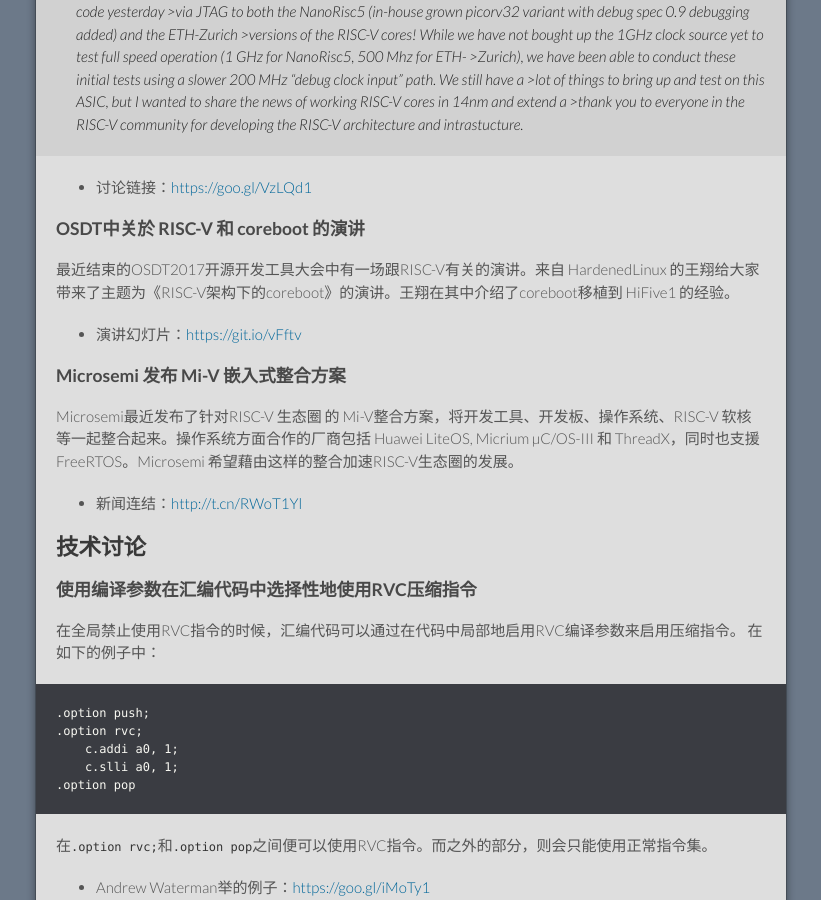
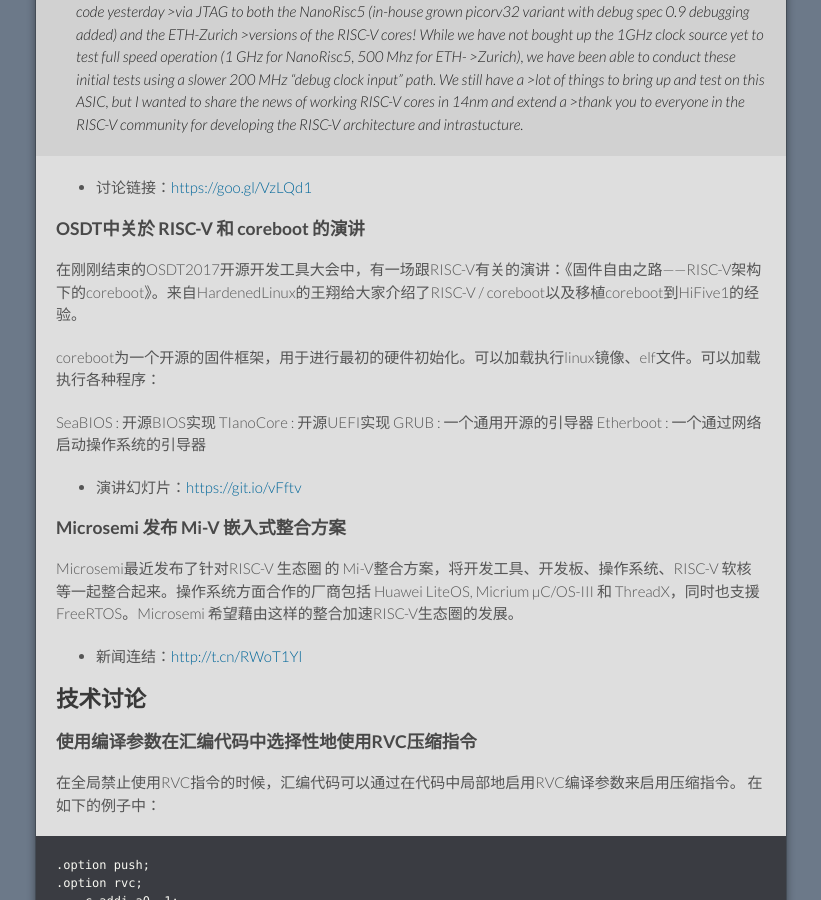
Before and after one commit to cnrv/home, a Jekyll site: the page built from bi-week-rpts/2017-10-26.md, in a window 1280 px wide and 900 px high, scrolled down 1067 px. Shown: the whole window, without its empty margins (229-1050 px from the left). Built offline with Jekyll 4.4.1, drawn with Linux system fonts in a browser that asks for light colours; Markdown is read by kramdown in place of the engine named in the settings; comment, search, counter and statistics services are not loaded; our own code applies the rules of GitHub Pages for plain Markdown files.

Commit message:
Update 2017-10-26.md

```diff
--- a/bi-week-rpts/2017-10-26.md
+++ b/bi-week-rpts/2017-10-26.md
@@ -39,7 +39,14 @@
 - 讨论链接：[https://goo.gl/VzLQd1](https://groups.google.com/a/groups.riscv.org/d/msg/hw-dev/kppLfANB8Pw/FDXRNTkSAQAJ)
 
 ### OSDT中关於 RISC-V 和 coreboot 的演讲
-最近结束的OSDT2017开源开发工具大会中有一场跟RISC-V有关的演讲。来自 HardenedLinux 的王翔给大家带来了主题为《RISC-V架构下的coreboot》的演讲。王翔在其中介绍了coreboot移植到 HiFive1 的经验。
+在刚刚结束的OSDT2017开源开发工具大会中，有一场跟RISC-V有关的演讲：《固件自由之路——RISC-V架构下的coreboot》。来自HardenedLinux的王翔给大家介绍了RISC-V / coreboot以及移植coreboot到HiFive1的经验。
+
+coreboot为一个开源的固件框架，用于进行最初的硬件初始化。可以加载执行linux镜像、elf文件。可以加载执行各种程序：
+
+SeaBIOS : 开源BIOS实现
+TIanoCore : 开源UEFI实现
+GRUB : 一个通用开源的引导器
+Etherboot : 一个通过网络启动操作系统的引导器
 
 - 演讲幻灯片：[https://git.io/vFftv](https://github.com/hellogcc/OSDT2017/raw/master/coreboot4hifive1.pdf)
 
```
